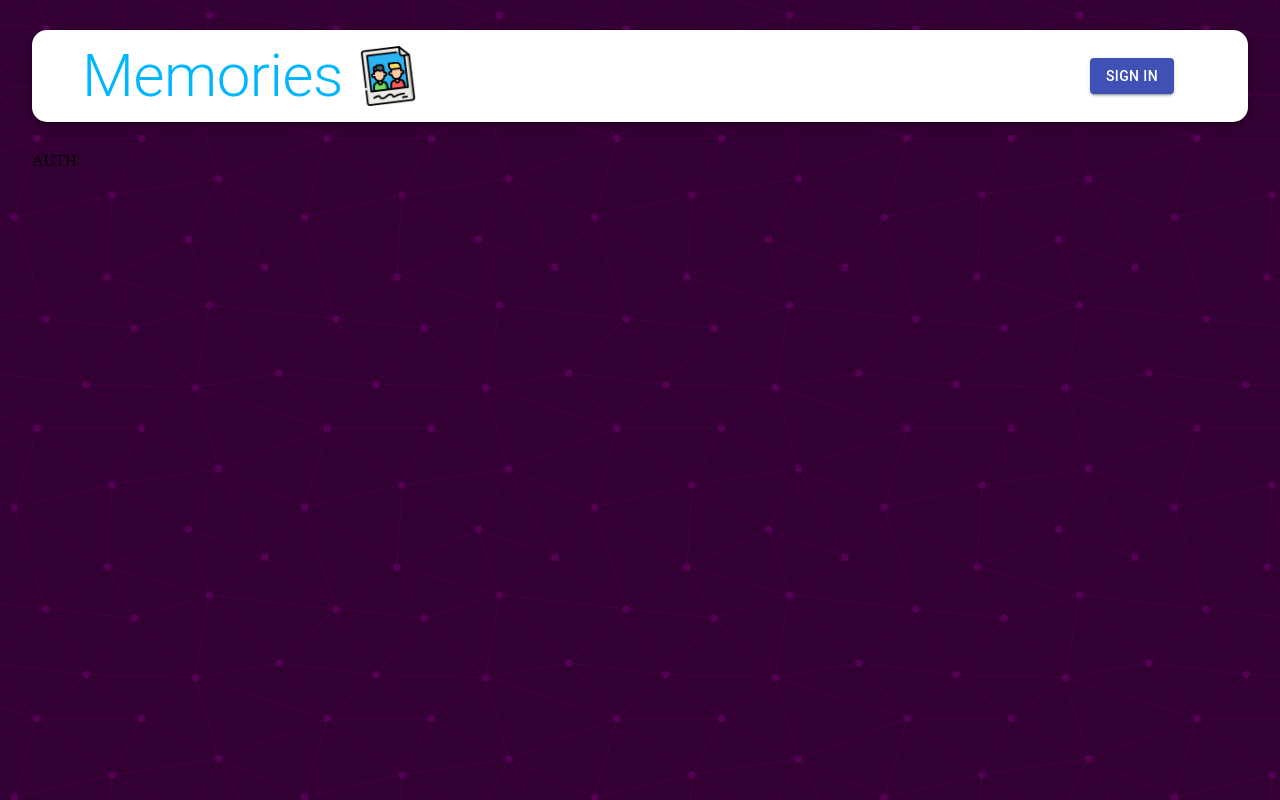
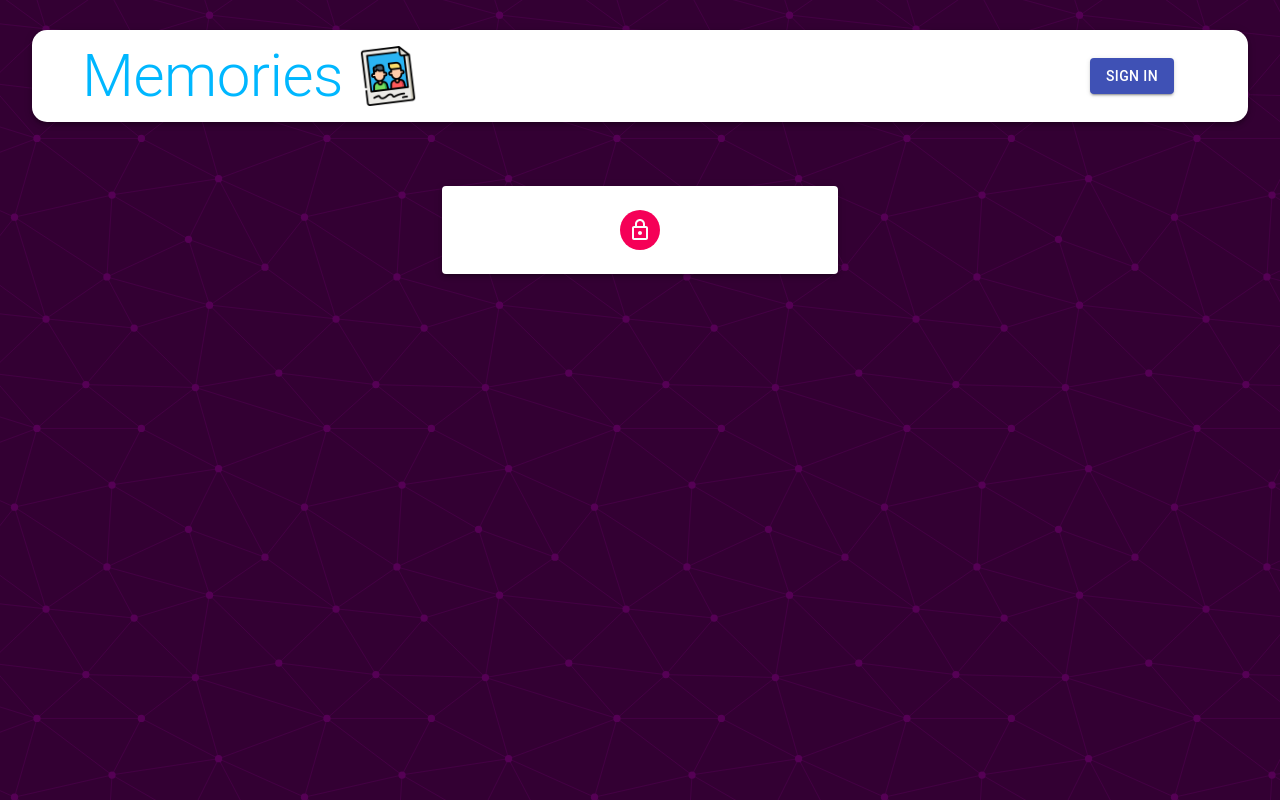
Before and after one commit to MLO-OLAGUNJU/memories_mern-fullstack-project, a React (Create React App) app in the folder client/: page /auth in a window 1280 px wide. Built offline with nearby package versions, Linux system fonts and the light colour scheme.

Commit message:
memories CRUD FULLSTACK MERN APP

```diff
--- a/client/src/components/Auth/Auth.jsx
+++ b/client/src/components/Auth/Auth.jsx
@@ -8,11 +8,20 @@ import {
   Container,
 } from "@material-ui/core";
 import useStyles from "./styles";
+import LockOutlinedIcon from "@mui/icons-material/LockOutlined";
 
 const Auth = () => {
-  const state = null;
+  const classes = useStyles();
 
-  return <div>AUTH</div>;
+  return (
+    <Container component="main" maxWidth="xs">
+      <Paper className={classes.paper} elevation={3}>
+        <Avatar className={classes.avatar}>
+          <LockOutlinedIcon />
+        </Avatar>
+      </Paper>
+    </Container>
+  );
 };
 
 export default Auth;
```
